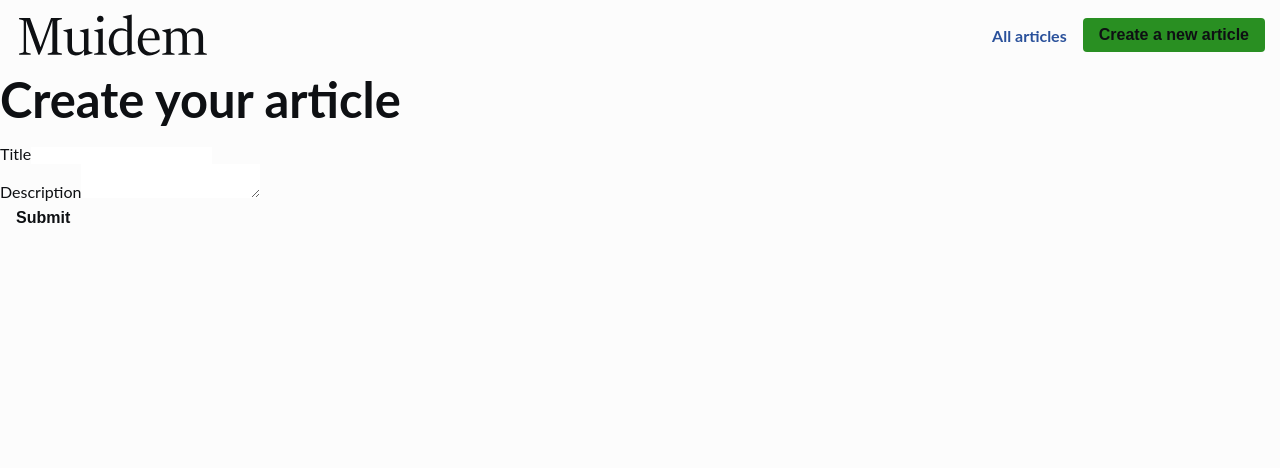
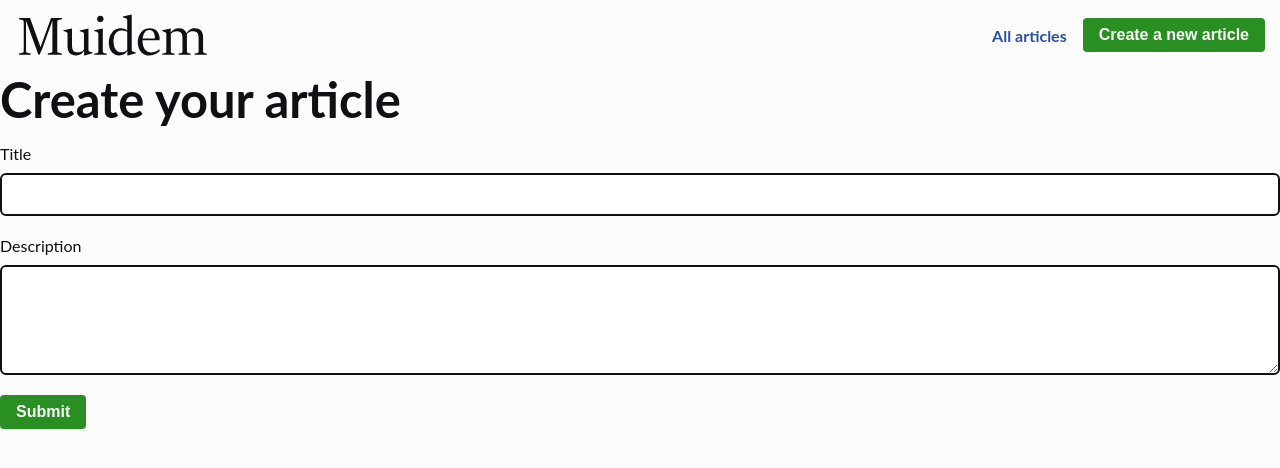
Before and after one commit to CiroRocha/rails-deploy-project, a Next.js app in the folder react-app/: page /article/new in a window 1280 px wide. Shown: the top 468 px of the page. Built offline with nearby package versions, Linux system fonts and the light colour scheme.

Commit message:
Minor stuff fixing

```diff
--- a/react-app/AppWrapper/AppWrapper.jsx
+++ b/react-app/AppWrapper/AppWrapper.jsx
@@ -5,6 +5,8 @@ import { LightTheme } from './GlobalStyling/Themes/LightTheme'
 import { DarkTheme } from './GlobalStyling/Themes/DarkTheme'
 
 import { GlobalStyles } from './GlobalStyling/GlobalStyles'
+
+import { getFrontendArticlesPath } from '../lib/requestsLib'
 
 import Navbar from './Navbar/Navbar'
 
@@ -44,11 +46,11 @@ const AppWrapper = ({ children }) => {
     <ThemeProvider theme={currentTheme}>
       <GlobalStyles />
       <Navbar
-        links= {[
+        links={[
           {
-            href: '/articles',
-            content: 'All articles'
-          }
+            href: getFrontendArticlesPath(),
+            content: 'All articles',
+          },
         ]}
       />
       {children}
--- a/react-app/AppWrapper/GlobalStyling/GlobalStyles.jsx
+++ b/react-app/AppWrapper/GlobalStyling/GlobalStyles.jsx
@@ -62,4 +62,50 @@ export const GlobalStyles = createGlobalStyle`
     padding: 8px 16px;
     border-radius: 4px;
   }
+
+  .form-field {
+    display: flex;
+    flex-direction: column;
+    align-items: flex-start;
+    width: 100%;
+    margin-bottom: 20px;
+
+    &-label {
+      margin-bottom: 10px;
+    }
+
+    input, textarea {
+      width: 100%;
+      border: 2px solid;
+      border-color: ${({ theme }) => theme.foreground};
+      border-radius: 6px;
+      padding: 12px 8px;
+
+      &:focus {
+        border-color: ${({ theme }) => theme.green};
+        outline: 0;
+      }
+    }
+
+    textarea {
+      min-height: 110px;
+      resize: vertical;
+
+      ::-webkit-scrollbar { width: 8px; cursor: default; }
+      ::-webkit-scrollbar-track { background: transparent; cursor: default; }
+      ::-webkit-scrollbar-thumb { background: #CCCCCC; border-radius: 4px; cursor: default; }
+      ::-webkit-scrollbar-thumb:hover { background: #AAAAAA; }
+    }
+
+    .error-message {
+      margin-top: 8px;
+      color: ${({ theme }) => theme.red};
+    }
+
+    &.invalid {
+      input, textarea {
+        border-color: ${({ theme }) => theme.red};
+      }
+    }
+  }
 `
--- a/react-app/AppWrapper/GlobalStyling/Themes/DarkTheme.jsx
+++ b/react-app/AppWrapper/GlobalStyling/Themes/DarkTheme.jsx
@@ -1,8 +1,11 @@
 export const DarkTheme = {
   currentTheme: 'dark',
+  navbarHeight: '70px',
   background: '#0E1013',
   foreground: '#FCFCFC',
   logoColor: '#FCFCFC',
   green: '#298f22',
+  red: '#FF0038',
   link: '#469CDA',
+  buttonColor: '#FCFCFC',
 }
--- a/react-app/AppWrapper/GlobalStyling/Themes/LightTheme.jsx
+++ b/react-app/AppWrapper/GlobalStyling/Themes/LightTheme.jsx
@@ -1,8 +1,11 @@
 export const LightTheme = {
   currentTheme: 'light',
+  navbarHeight: '70px',
   background: '#FCFCFC',
   foreground: '#0E1013',
   logoColor: '#0E1013',
   green: '#298f22',
+  red: '#FF0038',
   link: '#2A519B',
+  buttonColor: '#FCFCFC',
 }
--- a/react-app/AppWrapper/Navbar/Navigation/Navigation.jsx
+++ b/react-app/AppWrapper/Navbar/Navigation/Navigation.jsx
@@ -1,25 +1,22 @@
 import React from 'react'
-import Link from'next/link'
+import Link from 'next/link'
 
+import { getCreateArticlePath } from '../../../lib/requestsLib'
 import { StyledNavigation } from './StyledNavigation'
 import CommonButton from '../../../components/Buttons/CommonButton/CommonButton'
 
 const Navigation = ({ links = [] }) => {
   return (
     <StyledNavigation>
-      {
-        links.map((link, index) => {
-          return (
-            <Link href={link.href} key={index} >
-              <a>
-                {link.content}
-              </a>
-            </Link>
-          )
-        })
-      }
-      <Link href='/article/new'>
-        <CommonButton backgroundColor='green' margin='0 0 0 16px' >
+      {links.map((link, index) => {
+        return (
+          <Link href={link.href} key={index}>
+            <a>{link.content}</a>
+          </Link>
+        )
+      })}
+      <Link href={getCreateArticlePath()}>
+        <CommonButton backgroundColor="green" margin="0 0 0 16px">
           Create a new article
         </CommonButton>
       </Link>
--- a/react-app/components/Buttons/CommonButton/CommonButton.js
+++ b/react-app/components/Buttons/CommonButton/CommonButton.js
@@ -4,10 +4,12 @@ import { getHover } from '../../../lib/stylingLib'
 
 const StyledCommonButton = styled.button`
   background-color: ${({ theme, backgroundColor }) => theme[backgroundColor] || theme.foreground};
+  color: ${({ theme }) => theme.buttonColor};
   transition: background-color 0.3s;
   margin: ${({ margin }) => margin || '0'};
   &:hover {
-    background-color: ${({ theme, backgroundColor }) => getHover(theme, theme[backgroundColor] || theme.foreground)};
+    background-color: ${({ theme, backgroundColor }) =>
+      getHover(theme, theme[backgroundColor] || theme.foreground)};
   }
 `
 export default StyledCommonButton
--- a/react-app/components/Form/ArticleForm/ArticleForm.jsx
+++ b/react-app/components/Form/ArticleForm/ArticleForm.jsx
@@ -12,6 +12,7 @@ import {
 
 import { StyledArticleForm } from './StyledArticleForm'
 
+import CommonButton from '../../Buttons/CommonButton/CommonButton'
 import Input from '../Inputs/Input'
 
 const ArticleForm = ({ title, description, id, isEdit = false }) => {
@@ -98,7 +99,9 @@ const ArticleForm = ({ title, description, id, isEdit = false }) => {
         validationFunction={descriptionValidation}
         defaultValue={description}
       />
-      <button type="submit">Submit</button>
+      <CommonButton backgroundColor="green" type="submit">
+        Submit
+      </CommonButton>
     </StyledArticleForm>
   )
 }
--- a/react-app/components/Form/Inputs/Input.jsx
+++ b/react-app/components/Form/Inputs/Input.jsx
@@ -30,7 +30,7 @@ const Input = React.forwardRef(
     }, [formSent])
 
     return (
-      <StyledInputContainer className={`form-field ${inputName}`}>
+      <StyledInputContainer className={`form-field ${inputName} ${!valid && 'invalid'}`}>
         {label && (
           <label className={`form-field-label ${inputName}`} htmlFor={`input-text-${inputName}`}>
             {label}
--- a/react-app/containers/NoArticlesContainer/NoArticlesContainer.jsx
+++ b/react-app/containers/NoArticlesContainer/NoArticlesContainer.jsx
@@ -2,6 +2,8 @@ import React from 'react'
 import { StyledNoArticlesContainer } from './StyledNoArticlesContainer'
 
 import Link from 'next/link'
+
+import { getCreateArticlePath } from '../../lib/requestsLib'
 
 import Scroll from '../../assets/Scroll'
 
@@ -12,7 +14,7 @@ const NoArticlesContainer = () => {
     <StyledNoArticlesContainer>
       <Scroll />
       <h2>No articles created yet.</h2>
-      <Link href="/">
+      <Link href={getCreateArticlePath()}>
         <Button backgroundColor="green">Be the first!</Button>
       </Link>
     </StyledNoArticlesContainer>
--- a/react-app/containers/NoArticlesContainer/StyledNoArticlesContainer.js
+++ b/react-app/containers/NoArticlesContainer/StyledNoArticlesContainer.js
@@ -1,7 +1,7 @@
 import styled from 'styled-components'
 
 export const StyledNoArticlesContainer = styled.div`
-  padding: 120px 0;
+  padding: 60px 0;
   display: flex;
   flex-direction: column;
   align-items: center;
--- a/react-app/lib/requestsLib.js
+++ b/react-app/lib/requestsLib.js
@@ -1,9 +1,12 @@
 import axios from 'axios'
 
 const FRONTEND_ARTICLE_PATH = 'http://localhost:3000/article/'
+const FRONTEND_NEW_ARTICLE_PATH = 'http://localhost:3000/article/new/'
 const FRONTEND_ARTICLES_PATH = 'http://localhost:3000/articles/'
 
 const API_ARTICLES_PATH = 'http://localhost:8000/articles/'
+
+export const getCreateArticlePath = () => FRONTEND_NEW_ARTICLE_PATH
 
 export const buildFrontendArticlePathWithId = (id) => {
   return `${FRONTEND_ARTICLE_PATH}${id}`
```
